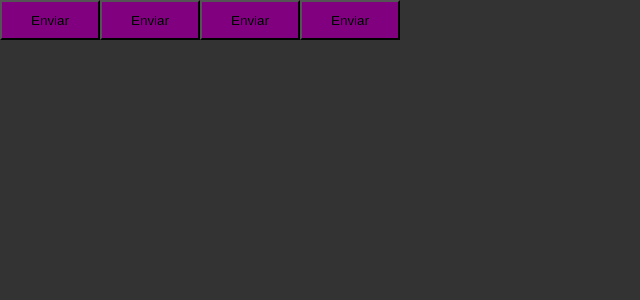
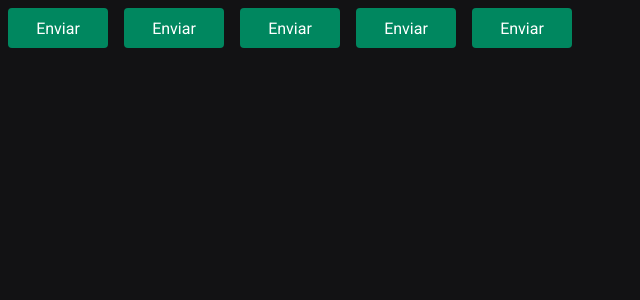
Before and after one commit to renatomarinhofr/timer, a React (Vite) app: page / in a window 1280 px wide. Shown: the top 300 px of the page, without its empty margins (0-640 px from the left). Built offline with nearby package versions, Linux system fonts and the light colour scheme.

Commit message:
feat: theme and colors

```diff
--- a/index.html
+++ b/index.html
@@ -2,9 +2,18 @@
 <html lang="en">
   <head>
     <meta charset="UTF-8" />
-    <link rel="icon" type="image/svg+xml" href="/vite.svg" />
+
+    <link rel="preconnect" href="https://fonts.googleapis.com" />
+    <link rel="preconnect" href="https://fonts.gstatic.com" crossorigin />
+
     <meta name="viewport" content="width=device-width, initial-scale=1.0" />
-    <title>Timer</title>
+
+    <link
+      href="https://fonts.googleapis.com/css2?family=Roboto+Mono:wght@700&family=Roboto:wght@400;700&display=swap"
+      rel="stylesheet"
+    />
+
+    <title>Ignite Timer</title>
   </head>
   <body>
     <div id="root"></div>
--- a/src/App.tsx
+++ b/src/App.tsx
@@ -1,5 +1,4 @@
 import { ThemeProvider } from "styled-components";
-
 import { Button } from "./components/button";
 
 import { GlobalStyle } from "./styles/global";
@@ -10,8 +9,9 @@
     <ThemeProvider theme={defaultTheme}>
       <Button variant="primary" />
       <Button variant="secondary" />
+      <Button variant="success" />
       <Button variant="danger" />
-      <Button variant="success" />
+      <Button />
 
       <GlobalStyle />
     </ThemeProvider>
--- a/src/components/button/styles.ts
+++ b/src/components/button/styles.ts
@@ -1,27 +1,30 @@
 import styled, { css } from "styled-components";
-
 import { ButtonVariant } from "./types";
 
 interface ButtonContainerProps {
   variant: ButtonVariant;
 }
 
-const buttonVariant = {
+const buttonVariants = {
   primary: "purple",
   secondary: "orange",
-  success: "green",
-  danger: "red"
+  danger: "red",
+  success: "green"
 };
 
 export const ButtonContainer = styled.button<ButtonContainerProps>`
   width: 100px;
   height: 40px;
+  border-radius: 4px;
+  border: 0;
+  margin: 8px;
 
-  background-color: ${({ theme }) => theme.primary};
+  background-color: ${(props) => props.theme["green-500"]};
+  color: ${(props) => props.theme.white};
 
-  /* ${({ variant }) =>
-    css`
-      background-color: ${buttonVariant[variant]};
-      color: white;
-    `} */
+  /* ${(props) => {
+    return css`
+      background-color: ${buttonVariants[props.variant]};
+    `;
+  }} */
 `;
--- a/src/styles/global.ts
+++ b/src/styles/global.ts
@@ -6,10 +6,23 @@
     padding: 0;
     box-sizing: border-box;
   }
+
+  :focus {
+    outline: none;
+    box-shadow: 0 0 0 2px ${(props) => props.theme["green-500"]};
+  }
+
   body {
-    background: #333;
-    color: #FFF;
+    background: ${(props) => props.theme["gray-900"]};
+    color: ${(props) => props.theme["gray-300"]};
   }
+
+  body, input, textarea, button {
+    font-family: 'Roboto', sans-serif;
+    font-weight: 400;
+    font-size: 1rem;
+  }
+
   button {
     cursor: pointer;
   }
--- a/src/styles/theme/default.ts
+++ b/src/styles/theme/default.ts
@@ -1,6 +1,21 @@
 export const defaultTheme = {
-  primary: "purple",
-  secondary: "orange",
-  success: "green",
-  danger: "red"
+  white: "#FFF",
+
+  "gray-100": "#E1E1E6",
+  "gray-300": "#C4C4CC",
+  "gray-400": "#8D8D99",
+  "gray-500": "#7C7C8A",
+  "gray-600": "#323238",
+  "gray-700": "#29292E",
+  "gray-800": "#202024",
+  "gray-900": "#121214",
+
+  "green-300": "#00B37E",
+  "green-500": "#00875F",
+  "green-700": "#015F43",
+
+  "red-500": "#AB222E",
+  "red-700": "#7A1921",
+
+  "yellow-500": "#FBA94C"
 };
```
